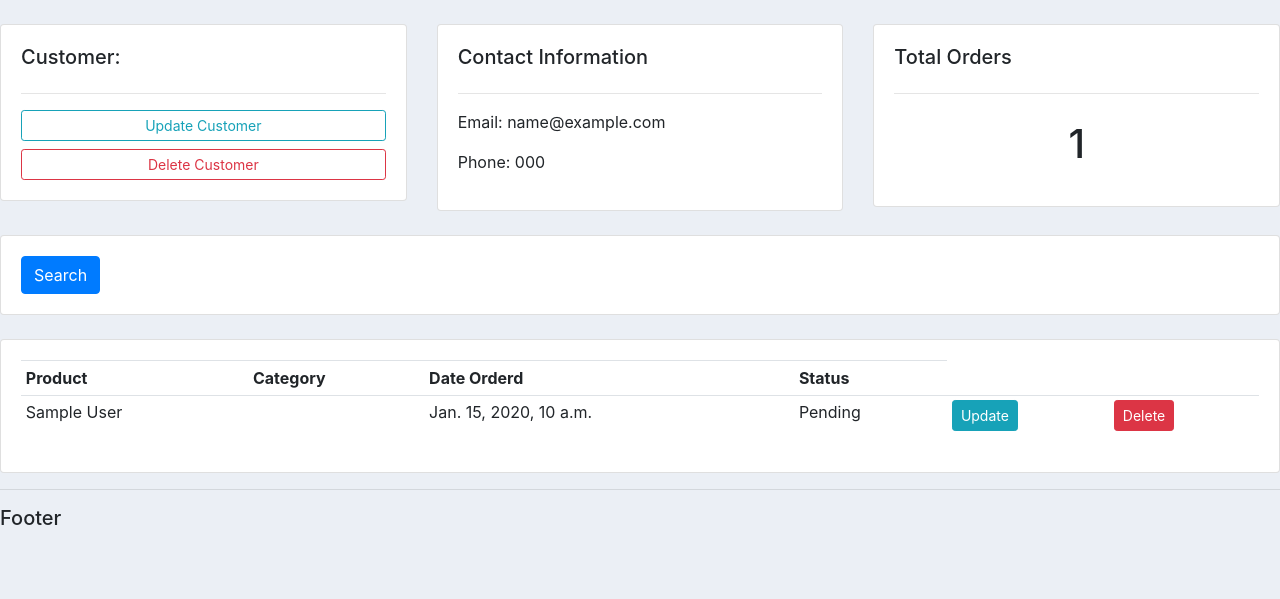
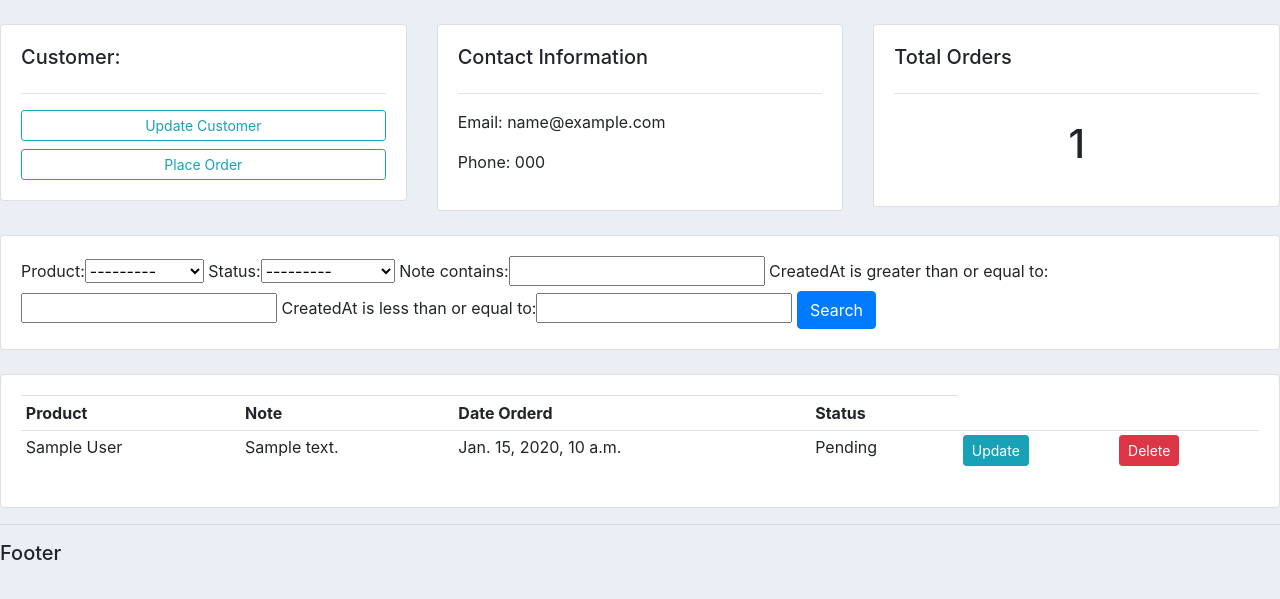
Before and after one commit to slimsamil/django-crm, a Django app: page /customer/1/ in a window 1280 px wide. Shown: the part 56-655 px from the top of the page. Run offline with Django 3.2, Linux system fonts and the light colour scheme; tables that the repository leaves empty hold one stand-in row (values such as "Sample post"); some libraries are stand-ins or nearby versions.

Commit message:
added search function and inline forms

```diff
--- /dev/null
+++ b/accounts/filters.py
@@ -0,0 +1,15 @@
+import django_filters
+from django_filters import DateFilter, CharFilter
+
+from .models import *
+
+class OrderFilter(django_filters.FilterSet):
+    start_date = DateFilter(field_name="createdAt", lookup_expr="gte")
+    end_date = DateFilter(field_name="createdAt", lookup_expr="lte")
+    note = CharFilter(field_name="note", lookup_expr="icontains")
+
+
+    class Meta:
+        model = Order
+        fields = '__all__'
+        exclude = ['customer', 'createdAt']
--- a/accounts/models.py
+++ b/accounts/models.py
@@ -48,6 +48,7 @@ class Order(models.Model):
     product = models.ForeignKey(Product, null=True, on_delete=models.SET_NULL)
     createdAt = models.DateTimeField(auto_now_add=True, null=True)
     status = models.CharField(max_length=200, null=True, choices=STATUS)
+    note = models.CharField(max_length=200, null=True)
 
     def __str__(self):
         return self.product.name
--- a/accounts/templates/accounts/customer.html
+++ b/accounts/templates/accounts/customer.html
@@ -10,7 +10,7 @@
 			<h5>Customer:</h5>
 			<hr>
 			<a class="btn btn-outline-info  btn-sm btn-block" href="">Update Customer</a>
-			<a class="btn btn-outline-danger  btn-sm btn-block" href="">Delete Customer</a>
+			<a class="btn btn-outline-info  btn-sm btn-block" href="{% url 'create_order' customer.id %}">Place Order</a>
 
 		</div>
 	</div>
@@ -39,7 +39,7 @@
 	<div class="col">
 		<div class="card card-body">
 			<form method="get">
-
+				{{orderFilter.form}}
 		    <button class="btn btn-primary" type="submit">Search</button>
 		  </form>
 		</div>
@@ -54,7 +54,7 @@
 			<table class="table table-sm">
 				<tr>
 					<th>Product</th>
-					<th>Category</th>
+					<th>Note</th>
 					<th>Date Orderd</th>
 					<th>Status</th>
 
@@ -64,7 +64,7 @@
 
 				<tr>
 					<td>{{order.product}}</td>
-					<td>{{order.category}}</td>
+					<td>{{order.note}}</td>
 					<td>{{order.createdAt}}</td>
 					<td>{{order.status}}</td>
 					<td><a class="btn btn-sm btn-info" href="{% url 'update_order' order.id%}">Update</a></td>
--- a/accounts/templates/accounts/dashboard.html
+++ b/accounts/templates/accounts/dashboard.html
@@ -32,7 +32,6 @@
         <h5>LAST 5 ORDERS</h5>
         <hr>
         <div class="card card-body">
-            <a class="btn btn-primary  btn-sm btn-block" href="{% url 'create_order' %}">Create Order</a>
             <table class="table table-sm">
                 <tr>
                     <th>Product</th>
--- a/accounts/templates/accounts/order_form.html
+++ b/accounts/templates/accounts/order_form.html
@@ -7,7 +7,11 @@
         <div class="card card-body">
             <form action="" method="POST">
                 {% csrf_token %}
-                {{form}}
+                {{ formset.management_form }}
+                {% for form in formset %}
+                    {{form}}
+                    <hr>
+                {% endfor %}
                 <input type="submit" name="Submit">
             </form>
         </div>
--- a/accounts/urls.py
+++ b/accounts/urls.py
@@ -2,10 +2,15 @@ from django.urls import path
 from . import views
 
 urlpatterns = [
+    path('register/', views.registerPage, name="register"),
+    path('login/', views.loginPage, name="login"),
+
     path('', views.home, name="home"),
     path('products', views.products, name="products"),
     path('customer/<str:pk>/', views.customer, name="customers"),
-    path('create_order/', views.createOrder, name="create_order"),
+
+
+    path('create_order/<str:pk>', views.createOrder, name="create_order"),
     path('update_order/<str:pk>', views.updateOrder, name="update_order"),
     path('delete_order/<str:pk>', views.deleteOrder, name="delete_order")
 
--- a/accounts/views.py
+++ b/accounts/views.py
@@ -2,7 +2,17 @@ from django.shortcuts import render,redirect
 from django.http import HttpResponse
 from .models import *
 from .forms import OrderForm
+from django.forms import inlineformset_factory
+from .filters import OrderFilter
 # Create your views here.
+def registerPage(request):
+    context = []
+    return render(request, 'accounts/register.html', context)
+
+def loginPage(request):
+    context = []
+    return render(request, 'accounts/login.html', context)
+
 
 def home(request):
     orders = Order.objects.all()
@@ -22,21 +32,23 @@ def customer(request, pk):
     customer = Customer.objects.get(id=pk)
     orders = customer.order_set.all()
     order_count = orders.count()
+    orderFilter = OrderFilter(request.GET, queryset=orders)
+    orders = orderFilter.qs
 
-    context = {'customer':customer, 'orders':orders, 'order_count':order_count}
+    context = {'customer':customer, 'orders':orders, 'order_count':order_count, 'orderFilter':orderFilter}
     return render(request, 'accounts/customer.html', context)
 
-def createOrder(request):
-
-    form = OrderForm()
+def createOrder(request, pk):
+    OrderFormSet = inlineformset_factory(Customer, Order, fields=('product', 'status'), extra=10)
+    customer = Customer.objects.get(id=pk)
+    formset = OrderFormSet(queryset=Order.objects.none(), instance=customer)
     if request.method == 'POST':
-        form = OrderForm(request.POST)
-        if form.is_valid():
-            form.save()
+        formset = OrderFormSet(request.POST, instance=customer)
+        if formset.is_valid():
+            formset.save()
             return redirect('/')
 
-
-    context={'form':form}
+    context={'formset':formset}
     return render(request, 'accounts/order_form.html', context)
 
 def updateOrder(request, pk):
--- a/crm/settings.py
+++ b/crm/settings.py
@@ -42,6 +42,7 @@ INSTALLED_APPS = [
     'django.contrib.staticfiles',
 
     'accounts',
+    'django_filters',
 ]
 
 MIDDLEWARE = [
```
Also changed, not shown: accounts/migrations/0005_auto_20210410_1306.py (added), accounts/migrations/0006_auto_20210410_1306.py (added), accounts/templates/accounts/login.html (added), accounts/templates/accounts/register.html (added).
